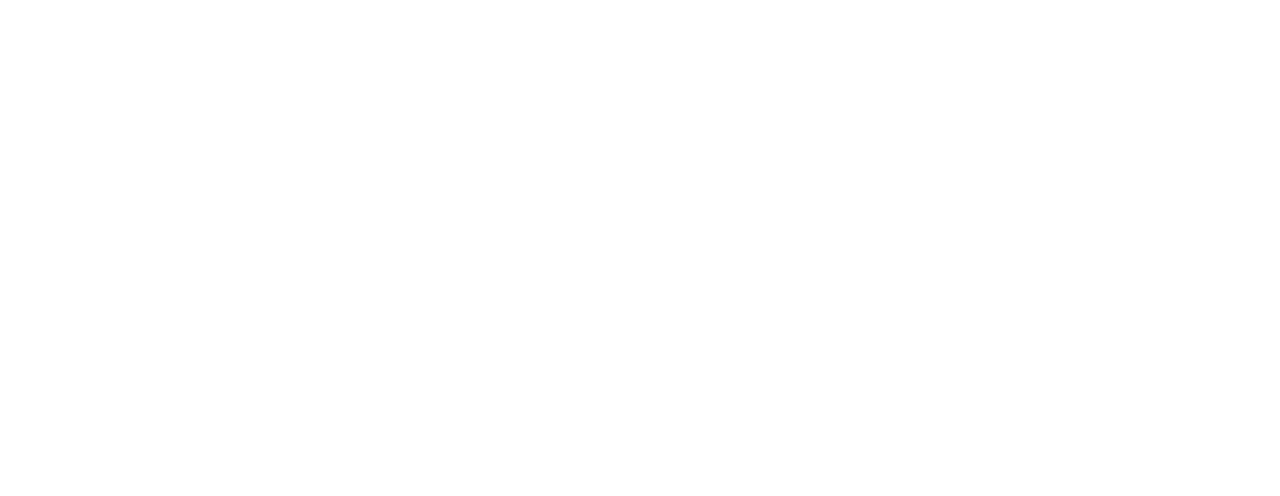
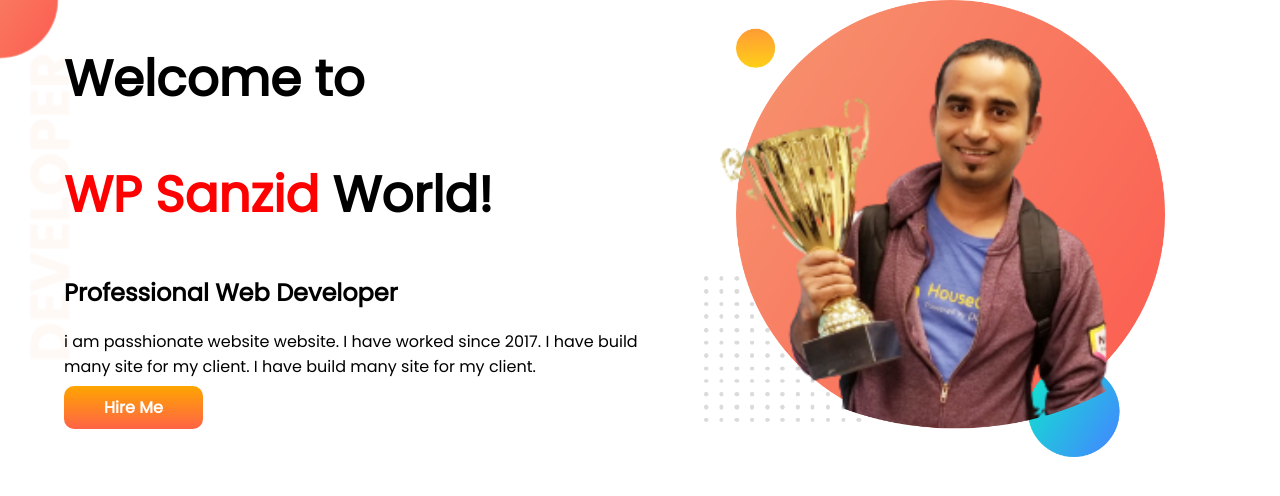
Before and after one commit to wpsanzid1/developer-portfolio, a plain HTML site: page index.html in a window 1280 px wide. Drawn offline with Linux system fonts and the light colour scheme.

Commit message:
top banner add

```diff
--- a/index.html
+++ b/index.html
@@ -6,8 +6,28 @@
     <meta name="viewport" content="width=device-width, initial-scale=1.0">
     <title>WP Sanzid Portfolio</title>
     <link rel="stylesheet" href="style.css">
+    <link rel="preconnect" href="https://fonts.googleapis.com">
+<link rel="preconnect" href="https://fonts.gstatic.com" crossorigin>
+<link href="https://fonts.googleapis.com/css2?family=Poppins&display=swap" rel="stylesheet">
 </head>
+
+
 <body>
+    <section class="top-banner">
+        <div class="half-width">
+            <h1>Welcome to</h1>
+            <h1><span class="orange-color">WP Sanzid</span> World!</h1>
+            <h2>Professional Web Developer</h2>
+            <p>i am passhionate website website. I have worked since 2017. I have build many site
+            for my client. I have build many site for my client.</p>
+            <a class="link-button" href="https://www.linkedin.com/in/wpsanzid" target="_blank" rel="noopener noreferrer">Hire Me</a>
+        </div>
+
+        <div class="half-width">
+            <img src="images/Jhankar-pic-with-bg.png" alt="">
+        </div>
+
+    </section>
 
 </body>
 </html>
--- a/style.css
+++ b/style.css
@@ -0,0 +1,32 @@
+body{
+    font-family: 'Poppins', sans-serif;
+    margin: 0 auto;
+}
+h1 {
+    font-size: 50px;
+}
+.orange-color {
+    color: red;
+}
+section{
+    display: flex;
+}
+.half-width{
+    width: 50%;
+    padding-left: 5%;
+}
+.half-width img {
+    width: 80%;
+}
+.link-button {
+    text-decoration: none;
+    background-image: linear-gradient(orange, tomato);
+    color: white;
+    font-weight: 700;
+    padding: 10px 40px;
+    border-radius: 10px;
+}
+.top-banner{
+    background-image: url(images/top-banner.png);
+    background-repeat: no-repeat;
+}
```
Also changed, not shown: Images/Jhankar-pic-with-bg.png (added), Images/my-bg.png (added), Images/top-banner.png (added).
